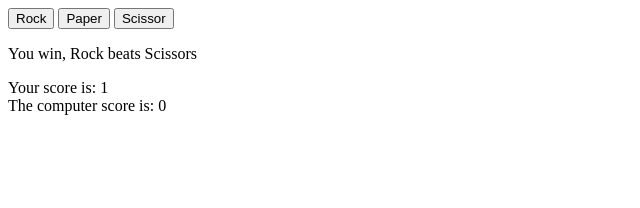
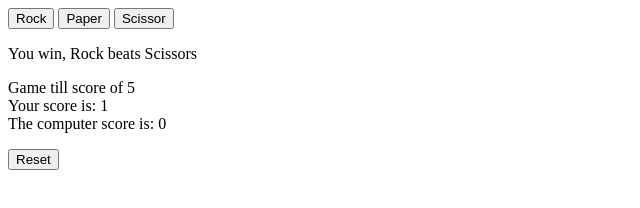
Before and after one commit to emilations/odin-RockPaperScissors, a plain HTML site: page index.html in a window 1280 px wide. Both pictures are taken after a click on the button "Rock". Shown: the whole page, without its empty margins (0-640 px from the left). Drawn offline with Linux system fonts and the light colour scheme.

Commit message:
Add a reset button and logic

```diff
--- a/index.html
+++ b/index.html
@@ -15,5 +15,6 @@
     </div>
     <div class="message"><p></p></div>
     <div class="score-message"><p></p></div>
+    <button class="reset">Reset</button>
 </body>
 </html>
--- a/script.js
+++ b/script.js
@@ -1,27 +1,41 @@
-let score = {player: 0, computer: 0};
+let score;
+let scoreMessage;
+let message;
 game()
+
+
 
 // initiates button event listener
 function game() {
-    let buttons = document.querySelectorAll("button");
+    score = {player: 0, computer: 0};
+    let buttons = document.querySelectorAll(".container button");
+    let resetButton = document.querySelector(".reset");
     buttons.forEach(button => button.addEventListener("click", buttonClickRound))
+    resetButton.addEventListener("click", resetGame)
 }
 
 // Event listeners on buttons
 function buttonClickRound(e){
-    let message = document.querySelector(".message p")
-    let scoreMessage = document.querySelector(".score-message p");
+    message = document.querySelector(".message p")
+    scoreMessage = document.querySelector(".score-message p");
     if (score.computer < 5 && score.player < 5) {
         let roundVerdict = playRound(e.target.id, computerPlay());
         message.textContent = roundVerdict.messageWin;
         if (roundVerdict.winner == "player") {score.player++;}
         else if (roundVerdict.winner == "computer") {score.computer++;}
-        scoreMessage.innerHTML = `Your score is: ${score.player} <br/> The computer score is: ${score.computer}`;
+        scoreMessage.innerHTML = `Game till score of 5 <br> Your score is: ${score.player} <br/> The computer score is: ${score.computer}`;
     } else {
         let winner = getKeyByValue(score, 5)
         scoreMessage.innerHTML = `The winner is ${winner}`;
     }
 }
+
+function resetGame() {
+    message.textContent = "";
+    scoreMessage.innerHTML = "";
+    game();
+}
+
 
 // Will identify winner score of 5
 function getKeyByValue(object, value) {
```
